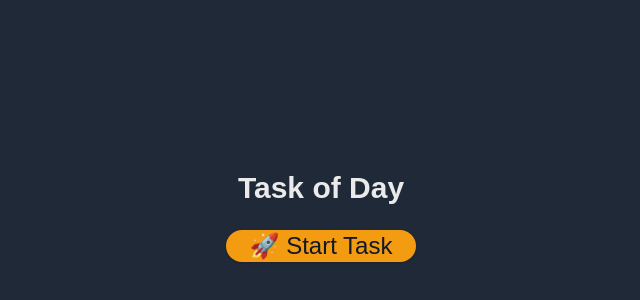
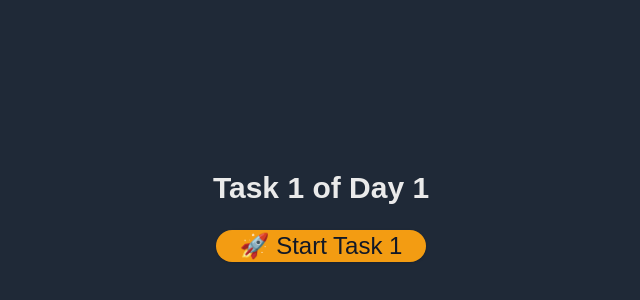
Before and after one commit to Ashutoshkr23/brightmindslab, a Next.js app: page /quiz in a window 1280 px wide. Shown: the part 208-508 px from the top of the page, without its empty margins (319-959 px from the left). Built offline with nearby package versions, Linux system fonts and the light colour scheme.

Commit message:
build fix

```diff
--- a/Components/QuizClient.tsx
+++ b/Components/QuizClient.tsx
@@ -1,16 +1,16 @@
 'use client';
 
-import React, { useEffect, useState } from "react";
-import { getGeneratorsForDay, QuestionGenerator } from "@/lib/dayGenerators";
-
-type QuizClientProps = {
-  day: number;
-  task: number;
-};
+import React, { useEffect, useState } from 'react';
+import { useParams } from 'next/navigation';
+import { getGeneratorsForDay, QuestionGenerator } from '@/lib/dayGenerators';
 
 const QUESTIONS_PER_APPROACH = 20;
 
-const QuizClient: React.FC<QuizClientProps> = ({ day, task }) => {
+const QuizClient = () => {
+  const { day, task } = useParams();
+  const dayNumber = parseInt(day as string || '1', 10);
+  const taskNumber = parseInt(task as string || '1', 10);
+
   const [generators, setGenerators] = useState<QuestionGenerator[]>([]);
   const [started, setStarted] = useState(false);
   const [questionNumber, setQuestionNumber] = useState(0);
@@ -24,13 +24,12 @@ const QuizClient: React.FC<QuizClientProps> = ({ day, task }) => {
   const [startTime, setStartTime] = useState<number | null>(null);
   const [elapsedTime, setElapsedTime] = useState(0);
 
-  // Get question generators for the day
   useEffect(() => {
-    const gens = getGeneratorsForDay(day);
+    const gens = getGeneratorsForDay(dayNumber);
     setGenerators(gens);
-  }, [day]);
+  }, [dayNumber]);
 
-  const currentGenerator = generators[task - 1];
+  const currentGenerator = generators[taskNumber - 1];
 
   const generateQuestion = () => {
     if (!currentGenerator) return;
@@ -100,11 +99,11 @@ const QuizClient: React.FC<QuizClientProps> = ({ day, task }) => {
   };
 
   if (showResult) {
-  const isLastTask = task === generators.length;
+    const isLastTask = taskNumber === generators.length;
 
     return (
       <div className="flex flex-col gap-4 bg-background items-center min-h-screen p-6">
-      <h1 className="text-3xl font-bold text-primary mt-20">✅ Task {task} Completed</h1>
+        <h1 className="text-3xl font-bold text-primary mt-20">✅ Task {taskNumber} Completed</h1>
         <p className="text-2xl text-light">Score: {score} / {QUESTIONS_PER_APPROACH}</p>
         <p className="text-lg text-gray-400">Time Taken: {formatTime(elapsedTime)}</p>
 
@@ -117,15 +116,17 @@ const QuizClient: React.FC<QuizClientProps> = ({ day, task }) => {
           </button>
 
           <button
-          onClick={() => window.location.href = `/challenge/math/day/${day}`}
+            onClick={() => window.location.href = `/challenge/math/day/${dayNumber}`}
             className="bg-secondary text-white text-lg px-6 py-2 rounded-xl hover:bg-opacity-90 transition"
           >
-          📋 Back to Day {day}
+            📋 Back to Day {dayNumber}
           </button>
 
           {!isLastTask && (
             <button
-            onClick={() => window.location.href = `/challenge/math/day/${day}/task/${task + 1}`}
+              onClick={() =>
+                window.location.href = `/challenge/math/day/${dayNumber}/task/${taskNumber + 1}`
+              }
               className="bg-success text-dark text-lg px-6 py-2 rounded-xl hover:bg-opacity-90 transition"
             >
               ⏭️ Next Task
@@ -136,16 +137,15 @@ const QuizClient: React.FC<QuizClientProps> = ({ day, task }) => {
     );
   }
 
-
   if (!started) {
     return (
       <div className="min-h-screen flex flex-col justify-center items-center bg-background text-light">
-        <h2 className="text-3xl font-semibold mb-6">Task {task} of Day {day}</h2>
+        <h2 className="text-3xl font-semibold mb-6">Task {taskNumber} of Day {dayNumber}</h2>
         <button
           onClick={startApproach}
           className="bg-primary text-dark text-2xl px-6 py-3 rounded-xl shadow hover:bg-opacity-90 transition"
         >
-          🚀 Start Task {task}
+          🚀 Start Task {taskNumber}
         </button>
       </div>
     );
@@ -153,7 +153,7 @@ const QuizClient: React.FC<QuizClientProps> = ({ day, task }) => {
 
   return (
     <div className="flex flex-col items-center justify-center min-h-screen bg-background text-light p-4">
-      <h2 className="text-2xl font-semibold mb-2">Day {day} - Task {task}</h2>
+      <h2 className="text-2xl font-semibold mb-2">Day {dayNumber} - Task {taskNumber}</h2>
       <p className="text-xl mb-1">Question {questionNumber} / {QUESTIONS_PER_APPROACH}</p>
       <p className="text-sm text-gray-400 mb-4">Time: {formatTime(elapsedTime)}</p>
 
--- a/app/challenge/math/day/[day]/task/[task]/page.tsx
+++ b/app/challenge/math/day/[day]/task/[task]/page.tsx
@@ -1,18 +1,10 @@
 'use client';
+import QuizClient from "@/Components/QuizClient";
 
-import { use } from 'react';
-import QuizClient from '@/Components/QuizClient';
-
-export default function MathQuizTaskPage({
-  params,
-}: {
-  params: Promise<{ day: string; task: string }>;
-}) {
-  const { day, task } = use(params);
-
+export default function MathQuizTaskPage() {
   return (
     <main className="min-h-screen bg-background text-light p-6">
-      <QuizClient day={parseInt(day)} task={parseInt(task)} />
+      <QuizClient/>
     </main>
   );
 }
```
Lines whose indentation alone changed are shown as unchanged.
